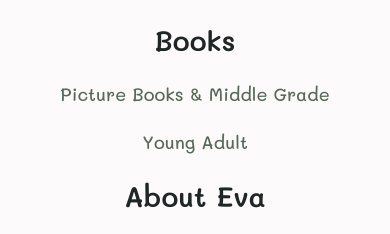
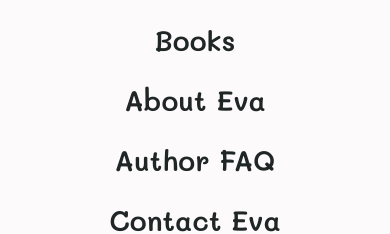
Before and after one commit to mc-nastasya/capstone, a React (Create React App) app: page / in a window 390 px wide. Both pictures are taken after a click on the picture 356 px from the left and 43 px from the top of the page. Shown: the part 120-354 px from the top of the page. Built offline with nearby package versions, Linux system fonts and the light colour scheme; no server answers.

Commit message:
edit nav for mobile, delete unnecessary link

```diff
--- a/src/components/Nav/Nav.js
+++ b/src/components/Nav/Nav.js
@@ -9,8 +9,6 @@ function Nav({handleClick}) {
     <div className="nav">
         <nav className="nav__container">
           <Link onClick={handleClick} to='/books' className="nav__link"><h2 className="nav__title">Books</h2></Link>
-          <Link onClick={handleClick} to='books/children' className="nav__link"><h3 className="nav__sub-title">Picture Books & Middle Grade</h3></Link>
-          <Link onClick={handleClick} to='books/young-adults' className="nav__link"><h3 className="nav__sub-title">Young Adult</h3></Link>
           <Link onClick={handleClick} to='/about' className="nav__link"><h2 className="nav__title">About Eva</h2></Link>
           <Link onClick={handleClick} to='/faq' className="nav__link"><h2 className="nav__title">Author FAQ</h2></Link>
           <Link onClick={handleClick} to='/contacts' className="nav__link"><h2 className="nav__title">Contact Eva</h2></Link>
```
